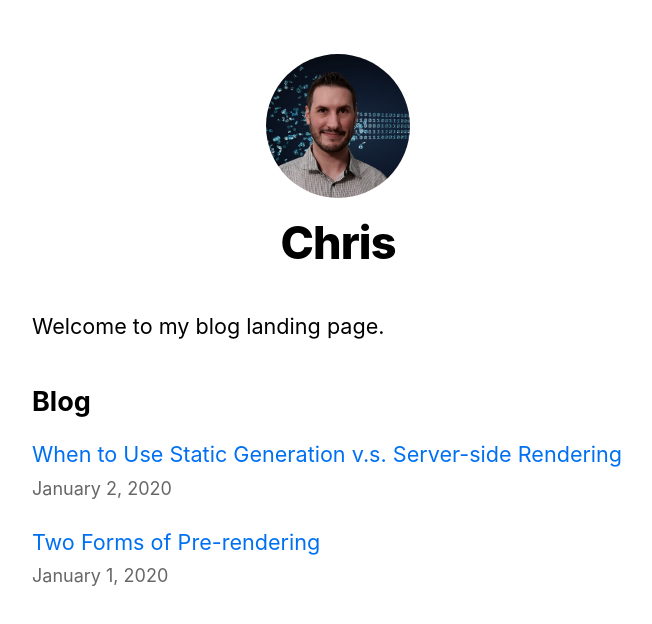
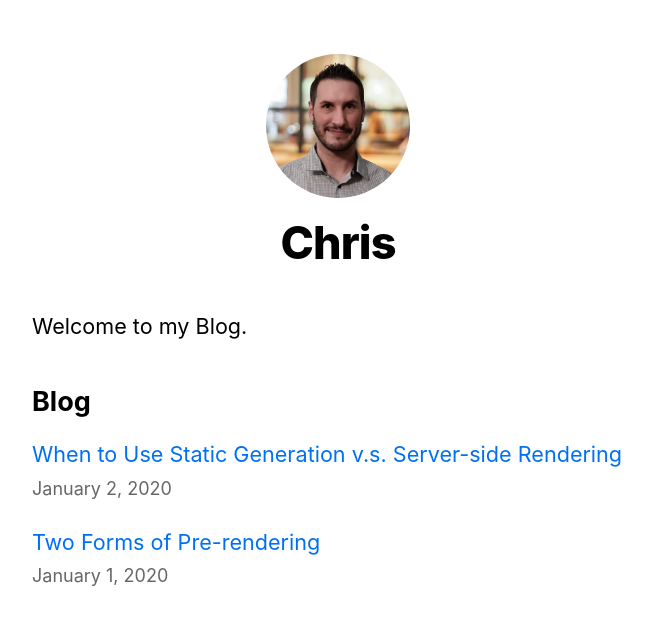
Before and after one commit to chrosslaw/nextjs.blog, a Next.js app: page / in a window 1280 px wide. Shown: the top 624 px of the page, without its empty margins (302-954 px from the left). Built offline with nearby package versions, Linux system fonts and the light colour scheme.

Commit message:
photo and main blog text

```diff
--- a/components/layout.js
+++ b/components/layout.js
@@ -30,7 +30,7 @@ export default function Layout({ children, home }) {
           <>
             <Image
               priority
-              src="/images/profile.jpg"
+              src="/images/profile.png"
               className={utilStyles.borderCircle}
               height={144}
               width={144}
--- a/pages/index.js
+++ b/pages/index.js
@@ -22,7 +22,7 @@ export default function Home({ allPostsData }) {
       </Head>
       <section className={utilStyles.headingMd}>
         {/* testing Vercel's automatic deployment updates through GitHub */}
-        <p>Welcome to my blog landing page.</p>
+        <p>Welcome to my Blog.</p>
       </section>
       <section className={`${utilStyles.headingMd} ${utilStyles.padding1px}`}>
         <h2 className={utilStyles.headingLg}>Blog</h2>
```
Also changed, not shown: public/images/profile.png (added).
